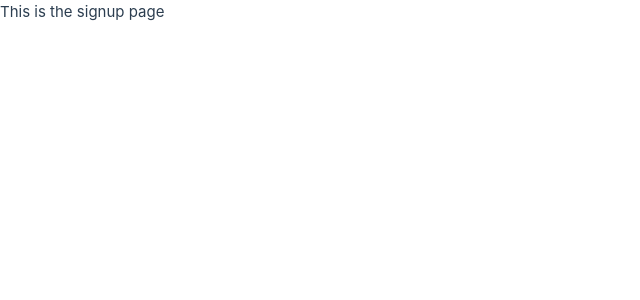
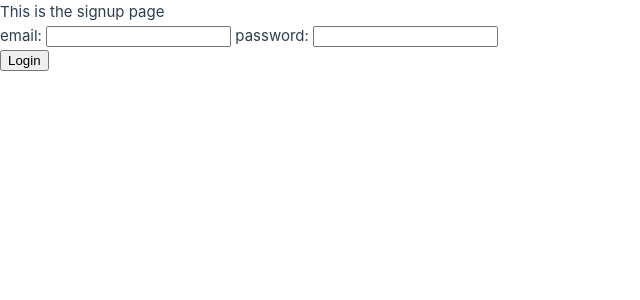
Before and after one commit to IntroToSWE/Front-End, a Vue app in the folder PowerPlant/: page /signup in a window 1280 px wide. Shown: the top 300 px of the page, without its empty margins (0-640 px from the left). Built offline with nearby package versions, Linux system fonts and the light colour scheme.

Commit message:
moved some stuff around

```diff
--- a/PowerPlant/package.json
+++ b/PowerPlant/package.json
@@ -9,6 +9,7 @@
     "preview": "vite preview"
   },
   "dependencies": {
+    "axios": "^1.6.8",
     "vue": "^3.4.21",
     "vue-router": "^4.3.0"
   },
--- a/PowerPlant/src/components/SignUp.vue
+++ b/PowerPlant/src/components/SignUp.vue
@@ -1,3 +1,40 @@
 <template>
     This is the signup page
+    <form>
+        email:
+        <input type="text" id="email">
+        password:
+        <input type="text" id="password">
+    </form>
+    <button @click="attemptLogin">Login</button>
 </template>
+
+<script setup lang="ts">
+import axios from 'axios';
+import { ref } from 'vue';
+
+let UserID;
+
+function attemptLogin() {
+    const Login = () => {
+        let form = new FormData();
+        let email = (<HTMLInputElement>document.getElementById("email")).value;
+        let password = (<HTMLInputElement>document.getElementById("password")).value;
+        form.append("email", email);
+        form.append("password", password);
+        axios.post('', form)
+            .then(response =>
+            {
+                UserID = response.data;
+                sessionStorage.setItem("UserID", UserID)
+            },
+            (error) =>
+            {
+                alert(error.message);
+            });
+    };
+    Login();
+};
+
+
+</script>
```
Also changed, not shown: 1 other file (tests, documents, lock files or other folders).
